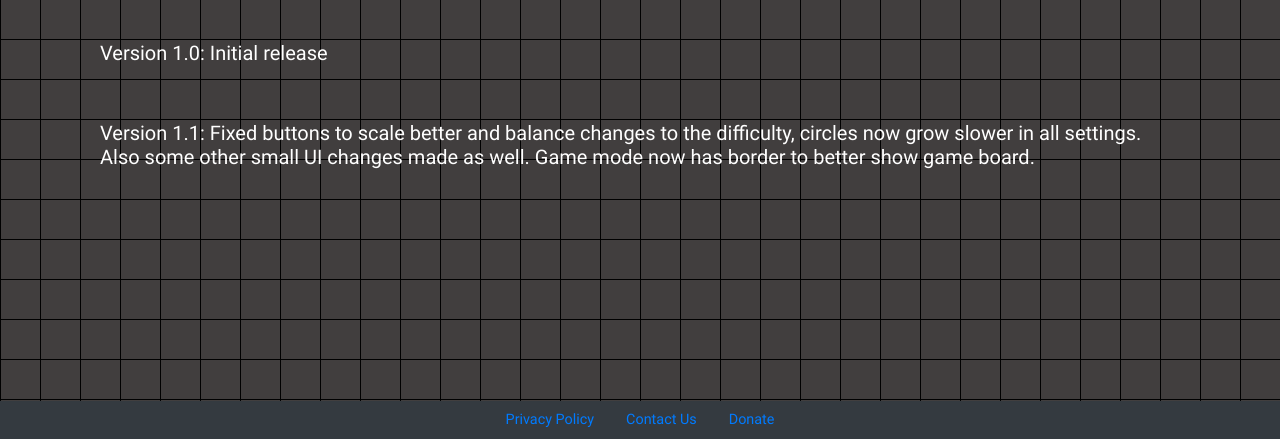
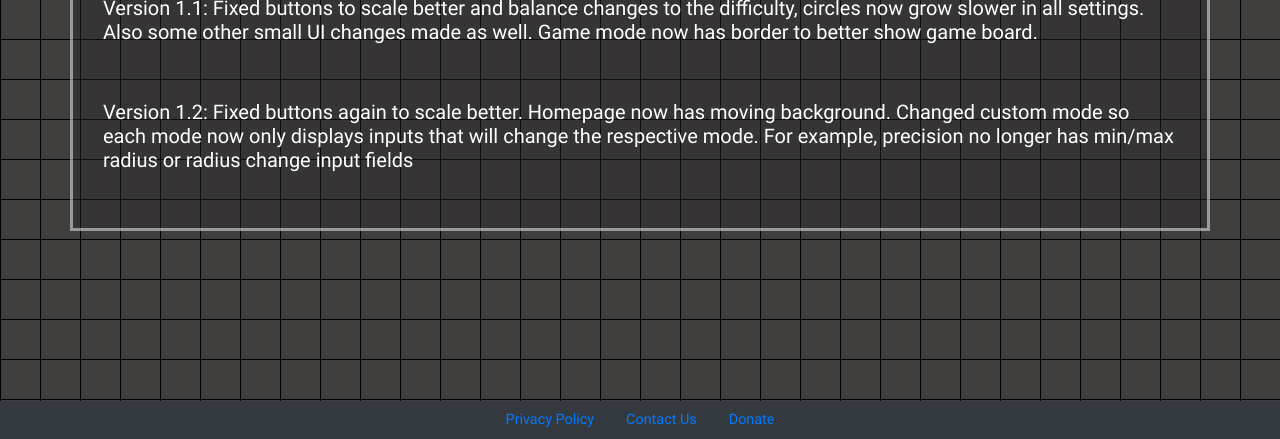
Before and after one commit to RJWGit/MouseTrainer, a React app: page /updates in a window 1280 px wide. Shown: the part 361-800 px from the top of the page. Built offline with nearby package versions, Linux system fonts and the light colour scheme.

Commit message:
added outline and border around updates for better readability

```diff
--- a/src/components/Updates.js
+++ b/src/components/Updates.js
@@ -9,8 +9,8 @@ class Updates extends React.Component {
 
     render() {
         return (
-            <div className="container privacy-page-container">
-                <div className="privacy-page row justify-content-md-center">
+            <div className="container update-page-container">
+                <div className="update-page row justify-content-md-center">
                     <div className="col-12 pb-5 d-flex justify-content-center">
                         <h1>Updates</h1>
                     </div>
@@ -23,6 +23,13 @@ class Updates extends React.Component {
                             Also some other small UI changes made as well. Game mode now has border to better show game board.
                         </h5>
                     </div>
+                    <div className="col-12 pb-5 d-flex justify-content-start">
+                        <h5>
+                            Version 1.2: Fixed buttons again to scale better. Homepage now has moving background. Changed custom mode so each mode now
+                            only displays inputs that will change the respective mode. For example, precision no longer has min/max radius or radius
+                            change input fields
+                        </h5>
+                    </div>
                 </div>
             </div>
         );
--- a/src/style/index.css
+++ b/src/style/index.css
@@ -229,3 +229,10 @@ a:hover {
 .navbar-brand:hover {
     color: rgb(0, 0, 0) !important;
 }
+
+.update-page-container {
+    margin-top: 8em;
+    border: 3px solid rgba(255, 255, 255, 0.5);
+    background-color: rgba(37, 37, 37, 0.39);
+    color: white;
+}
```
